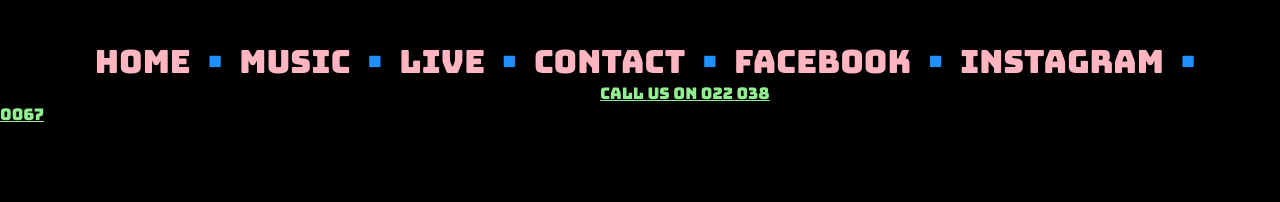
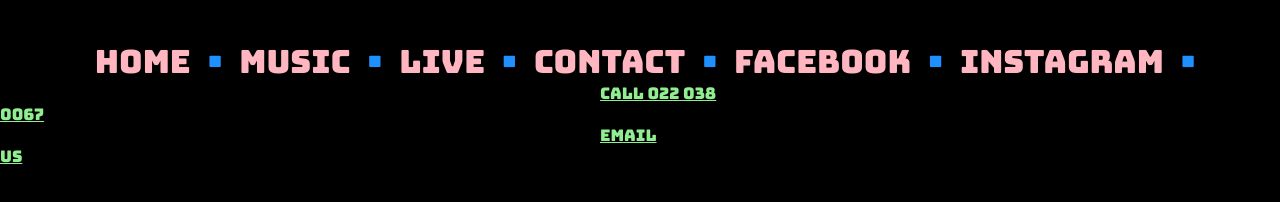
Before and after one commit to lilyfulton/lilyfulton.github.io, a plain HTML site: page Contact.html in a window 1280 px wide. Drawn offline with Linux system fonts and the light colour scheme; a web font is replaced by a local one.

Commit message:
call and email

```diff
--- a/Contact.html
+++ b/Contact.html
@@ -42,7 +42,8 @@
     </div>
 
         <div class="contactlinks">
-            <a href="tel:0220380067">Call us on 022 038 0067</a>
+            <a href="tel:0220380067">Call 022 038 0067</a>
+            <a href="malito:sureboyband@gmail.com&subject=">Email Us</a>
       </div>
 
 
```
